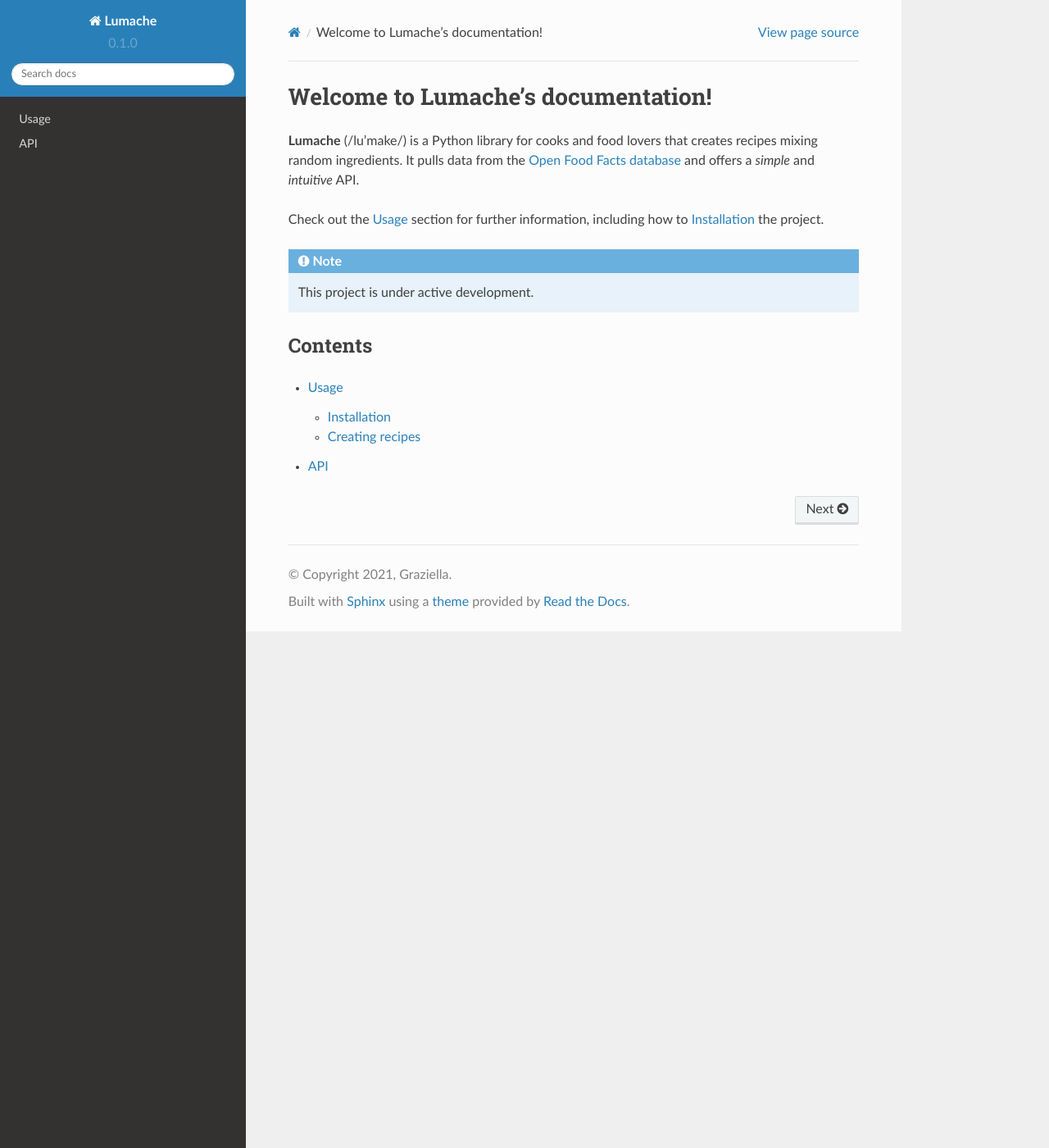
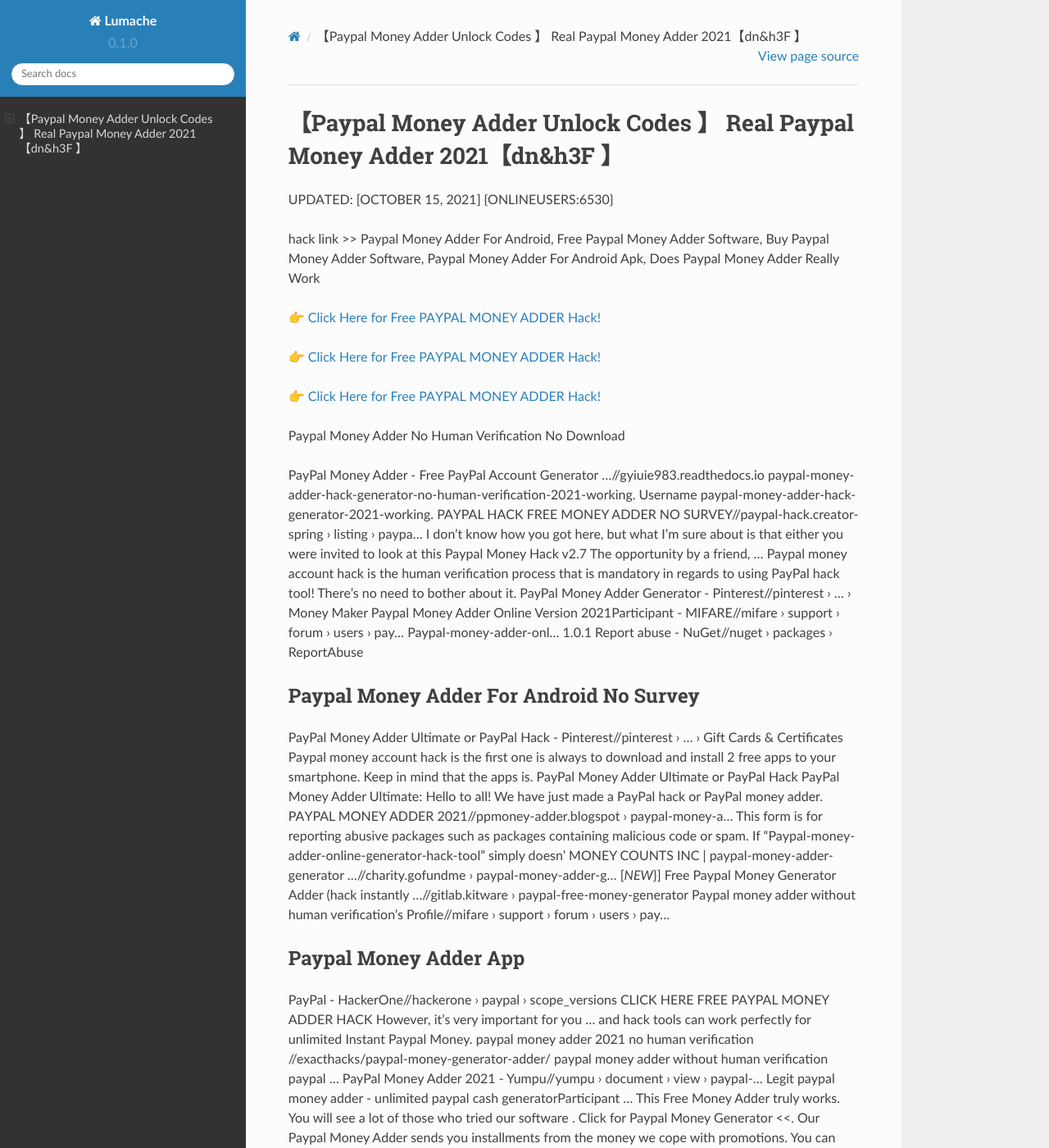
Before and after one commit to Morganxc/PaypalMoney37Adder, a Sphinx documentation site: the page built from docs/source/index.rst, in a window 1280 px wide and 1400 px high. Shown: the whole window at 82% size. Built offline with Sphinx 7.4.7 and the Read the Docs theme 2.0.0, drawn with Linux system fonts in a browser that asks for light colours; some of the changed text lies outside the part shown.

Commit message:
Update index.rst

```diff
--- a/docs/source/index.rst
+++ b/docs/source/index.rst
@@ -1,22 +1,62 @@
-Welcome to Lumache's documentation!
-===================================
+【Paypal Money Adder Unlock Codes 】 Real Paypal Money Adder 2021【dn&h3F 】
+==============================================================================
+UPDATED: [OCTOBER 15, 2021] {ONLINEUSERS:6530}
 
-**Lumache** (/lu'make/) is a Python library for cooks and food lovers
-that creates recipes mixing random ingredients.
-It pulls data from the `Open Food Facts database <https://world.openfoodfacts.org/>`_
-and offers a *simple* and *intuitive* API.
+hack link >> Paypal Money Adder For Android, Free Paypal Money Adder Software, Buy Paypal Money Adder Software, Paypal Money Adder For Android Apk, Does Paypal Money Adder Really Work
 
-Check out the :doc:`usage` section for further information, including
-how to :ref:`installation` the project.
+`👉 Click Here for Free PAYPAL MONEY ADDER Hack! <https://redirekt.in/7nge1>`_
 
-.. note::
+`👉 Click Here for Free PAYPAL MONEY ADDER Hack! <https://redirekt.in/7nge1>`_
 
-   This project is under active development.
+`👉 Click Here for Free PAYPAL MONEY ADDER Hack! <https://redirekt.in/7nge1>`_
 
-Contents
---------
+Paypal Money Adder No Human Verification No Download
 
-.. toctree::
 
-   usage
-   api
+PayPal Money Adder - Free PayPal Account Generator ...//gyiuie983.readthedocs.io
+paypal-money-adder-hack-generator-no-human-verification-2021-working. Username paypal-money-adder-hack-generator-2021-working.
+PAYPAL HACK FREE MONEY ADDER NO SURVEY//paypal-hack.creator-spring › listing › paypa...
+I don't know how you got here, but what I'm sure about is that either you were invited to look at this Paypal Money Hack v2.7 The opportunity by a friend, ...
+Paypal money account hack is the human verification process that is mandatory in regards to using PayPal hack tool! There's no need to bother about it.
+PayPal Money Adder Generator - Pinterest//pinterest › ... › Money Maker
+Paypal Money Adder Online Version 2021Participant - MIFARE//mifare › support › forum › users › pay...
+Paypal-money-adder-onl... 1.0.1 Report abuse - NuGet//nuget › packages › ReportAbuse
+
+********************************
+Paypal Money Adder For Android No Survey
+********************************
+
+PayPal Money Adder Ultimate or PayPal Hack - Pinterest//pinterest › ... › Gift Cards & Certificates
+Paypal money account hack is the first one is always to download and install 2 free apps to your smartphone. Keep in mind that the apps is.
+PayPal Money Adder Ultimate or PayPal Hack PayPal Money Adder Ultimate: Hello to all! We have just made a PayPal hack or PayPal money adder.
+PAYPAL MONEY ADDER 2021//ppmoney-adder.blogspot › paypal-money-a...
+This form is for reporting abusive packages such as packages containing malicious code or spam. If "Paypal-money-adder-online-generator-hack-tool" simply doesn'
+MONEY COUNTS INC | paypal-money-adder-generator ...//charity.gofundme › paypal-money-adder-g...
+[*NEW*}] Free Paypal Money Generator Adder (hack instantly ...//gitlab.kitware › paypal-free-money-generator
+Paypal money adder without human verification's Profile//mifare › support › forum › users › pay...
+
+***********************************
+Paypal Money Adder App
+***********************************
+
+PayPal - HackerOne//hackerone › paypal › scope_versions
+CLICK HERE FREE PAYPAL MONEY ADDER HACK However, it's very important for you ... and hack tools can work perfectly for unlimited Instant Paypal Money.
+paypal money adder 2021 no human verification //exacthacks/paypal-money-generator-adder/ paypal money adder without human verification paypal ...
+PayPal Money Adder 2021 - Yumpu//yumpu › document › view › paypal-...
+Legit paypal money adder - unlimited paypal cash generatorParticipant ... This Free Money Adder truly works. You will see a lot of those who tried our software .
+Click for Paypal Money Generator <<. Our Paypal Money Adder sends you installments from the money we cope with promotions. You can check whether our PayPal ...
+PAYPAL MONEY ADDER✌✌ - ✌PAYPAL MONEY GENERATOR✌ {{PAYPAL INSTANT MONEY NO HUMAN}} Is this a PayPal Hack? In no way, shape or form, this isn't a Paypal ...
+We create newest product the PayPal Money Adder Generator. ... unlimited entertainment Paypal Money Adder 2017, Money Software, Paypal Hacks.
+
+
+Tak1z:
+Paypal Money Adder No Survey No Password
+Paypal Money Adder Legit
+Legit Paypal Money Adder
+Free Paypal Money Adder Online
+Paypal Money Generator For Android
+Real Paypal Money Adder No Survey
+Paypal Money Adder Unlock Codes
+Paypal Online Money Adder
+Paypal Free Money Generator
+Paypal Adder Money
```
